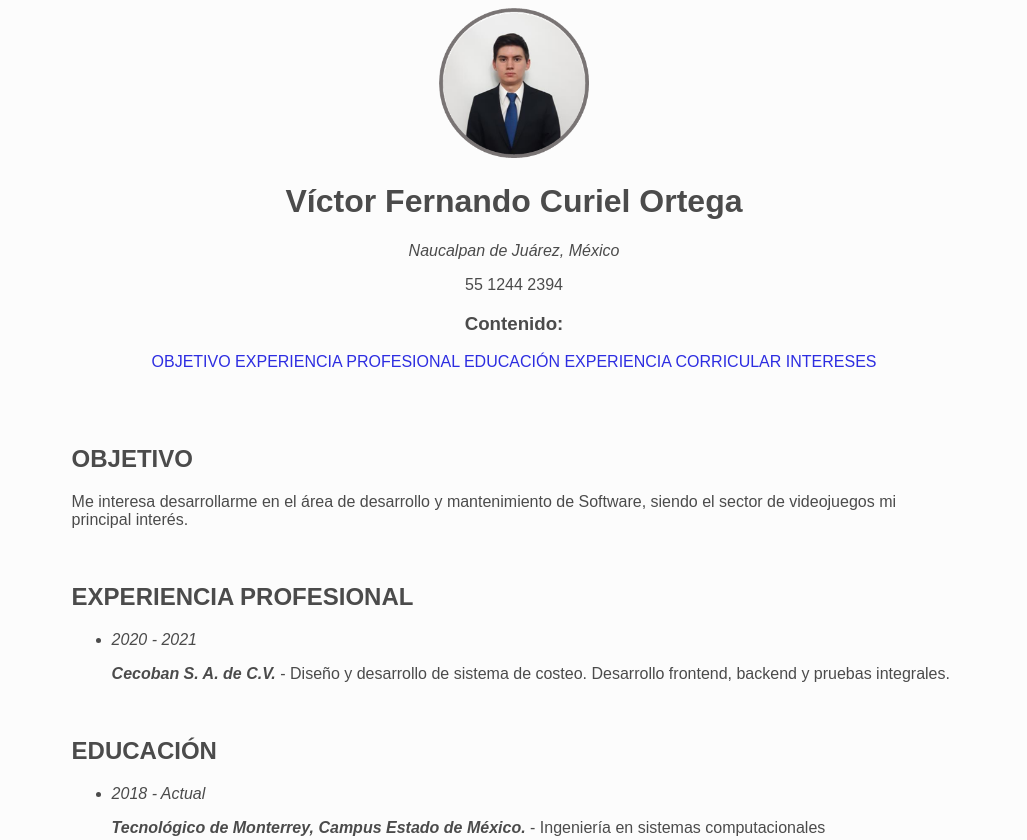
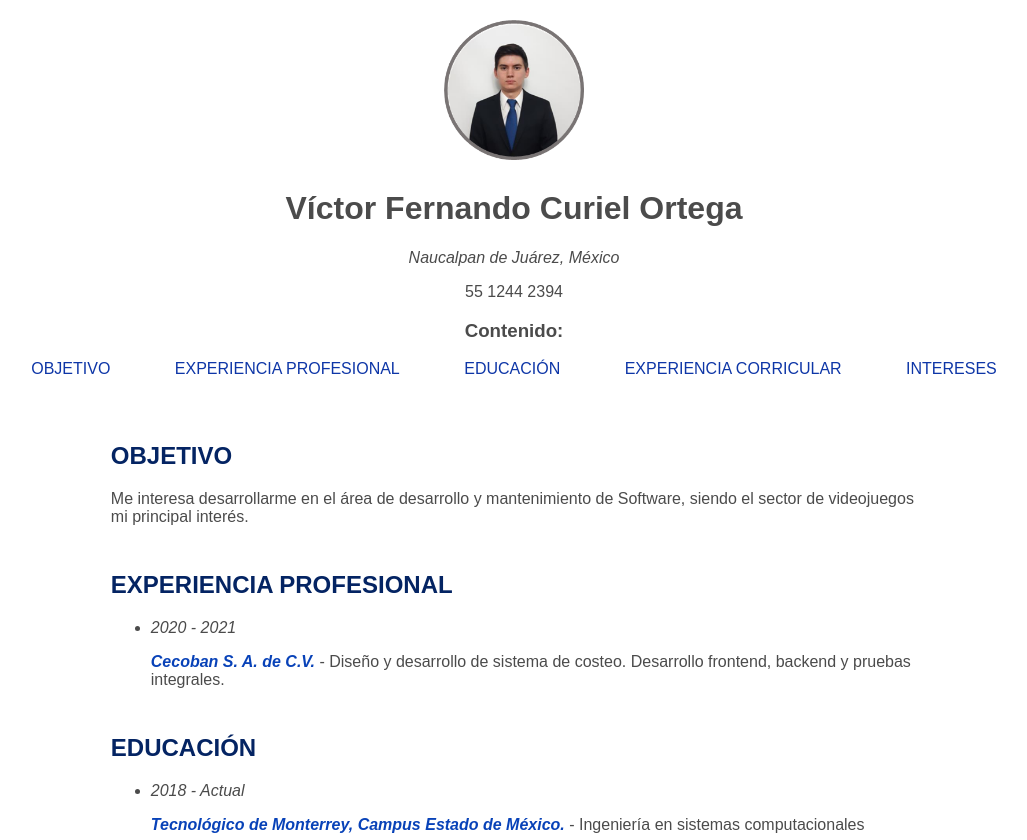
Before and after one commit to CurielVF/desarrolloweb, a plain HTML site: page Lab2/index.html in a window 1280 px wide. Shown: the top 840 px of the page, without its empty margins (126-1153 px from the left). Drawn offline with Linux system fonts and the light colour scheme; a web font is replaced by a local one.

Commit message:
Se agrega estilo a CV

```diff
--- a/Lab2/css/styles.css
+++ b/Lab2/css/styles.css
@@ -1,38 +1,83 @@
 @import url('http://fonts.cdnfonts.com/css/nexa-bold');
 
 * {
-	box-sizing: border-box;
-    background-color: #FCFCFC;
+    box-sizing: border-box;
     color: #4b4b4b;
-}
-
-header{
-    text-align: center;
     font-family: 'Nexa', sans-serif;
 }
 
-main{
+body {
+    margin: 0%;
+}
+
+header {
+    text-align: center;
+    margin-bottom: 5%;
+    margin-top: 15px;
+}
+
+main {
     margin-left: 15%;
     margin-right: 15%;
     justify-content: start;
-    font-family: 'Nexa', sans-serif;
 }
 
-footer{
+footer {
     text-align: center;
-    font-family: 'Nexa', sans-serif;
+    background-color: #011f5a;
+    padding: 15px;
 }
 
-nav{
-    align-items: stretch;
+
+span {
+    font-style: oblique;
+    font-weight: bold;
+    color: #0842b8;
 }
 
-span{
-    font-style: oblique;
-    font-weight: bold;
+footer span {
+    color: #e0e0e0;
 }
 
-a{
-    color: rgba(7, 7, 219, 0.849);
+a {
+    color: #0e36a7;
+}
+
+footer a {
+    color: rgb(245, 245, 245);
+}
+
+footer p {
+    color: rgb(245, 245, 245);
+}
+
+h2 {
+    font-weight: bold;
+    color: #042463;
+}
+
+.contenido {
+    justify-content: space-between;
+    margin-left: 30px;
+    margin-right: 30px;
+    margin-bottom: 900px;
     text-decoration: none;
 }
+
+.contenido:hover {
+    color: #0066ff;
+    text-decoration: underline;
+}
+
+section {
+    margin: 5%;
+}
+
+img {
+    padding: 5px;
+    height: 150px;
+}
+
+.container {
+    flex-direction: row;
+}
--- a/Lab2/index.html
+++ b/Lab2/index.html
@@ -5,13 +5,13 @@
     <meta charset="UTF-8">
     <meta http-equiv="X-UA-Compatible" content="IE=edge">
     <meta name="viewport" content="width=device-width, initial-scale=1.0">
-    <title>Lab1</title>
+    <title>Lab2</title>
     <link rel="stylesheet" href="css/styles.css" />
 </head>
 
 <body>
     <header>
-        <img src="img/VFCO.png" width="150px" height="150px" />
+        <img src="img/VFCO.png" />
         <h1>Víctor Fernando Curiel Ortega</h1>
         <address>
             <p> Naucalpan de Juárez, México</p>
@@ -19,13 +19,12 @@
         <p> 55 1244 2394 </p>
         <h3>Contenido:</h3>
         <nav>
-            <a href="#OBJETIVO">OBJETIVO</a>
-            <a href="#PROFESIONAL">EXPERIENCIA PROFESIONAL</a>
-            <a href="#EDUCACION">EDUCACIÓN</a>
-            <a href="#CORRICULAR">EXPERIENCIA CORRICULAR</a>
-            <a href="#INTERESES">INTERESES</a>
+            <a href="#OBJETIVO" class="contenido">OBJETIVO</a>
+            <a href="#PROFESIONAL" class="contenido">EXPERIENCIA PROFESIONAL</a>
+            <a href="#EDUCACION" class="contenido">EDUCACIÓN</a>
+            <a href="#CORRICULAR" class="contenido">EXPERIENCIA CORRICULAR</a>
+            <a href="#INTERESES" class="contenido">INTERESES</a>
         </nav>
-        <br /><br /><br />
     </header>
 
     <main>
@@ -34,7 +33,6 @@
             <p> Me interesa desarrollarme en el área de desarrollo y mantenimiento de Software, siendo el sector de
                 videojuegos mi principal interés. </p>
         </section>
-        <br />
 
         <section>
             <h2 id="PROFESIONAL"> EXPERIENCIA PROFESIONAL </h2>
@@ -47,7 +45,6 @@
                 </li>
             </ul>
         </section>
-        <br />
 
         <section>
             <h2 id="EDUCACION"> EDUCACIÓN </h2>
@@ -59,7 +56,6 @@
                 </li>
             </ul>
         </section>
-        <br />
 
         <section>
             <h2 id="CORRICULAR"> EXPERIENCIA CORRICULAR </h2>
@@ -80,7 +76,6 @@
                 </li>
             </ul>
         </section>
-        <br />
 
         <section>
             <h2 id="INTERESES"> INTERESES </h2>
@@ -91,7 +86,6 @@
             </ul>
         </section>
     </main>
-    <br />
 
     <footer>
         <p><span>Matrícula: </span>A01747245</p>
```
